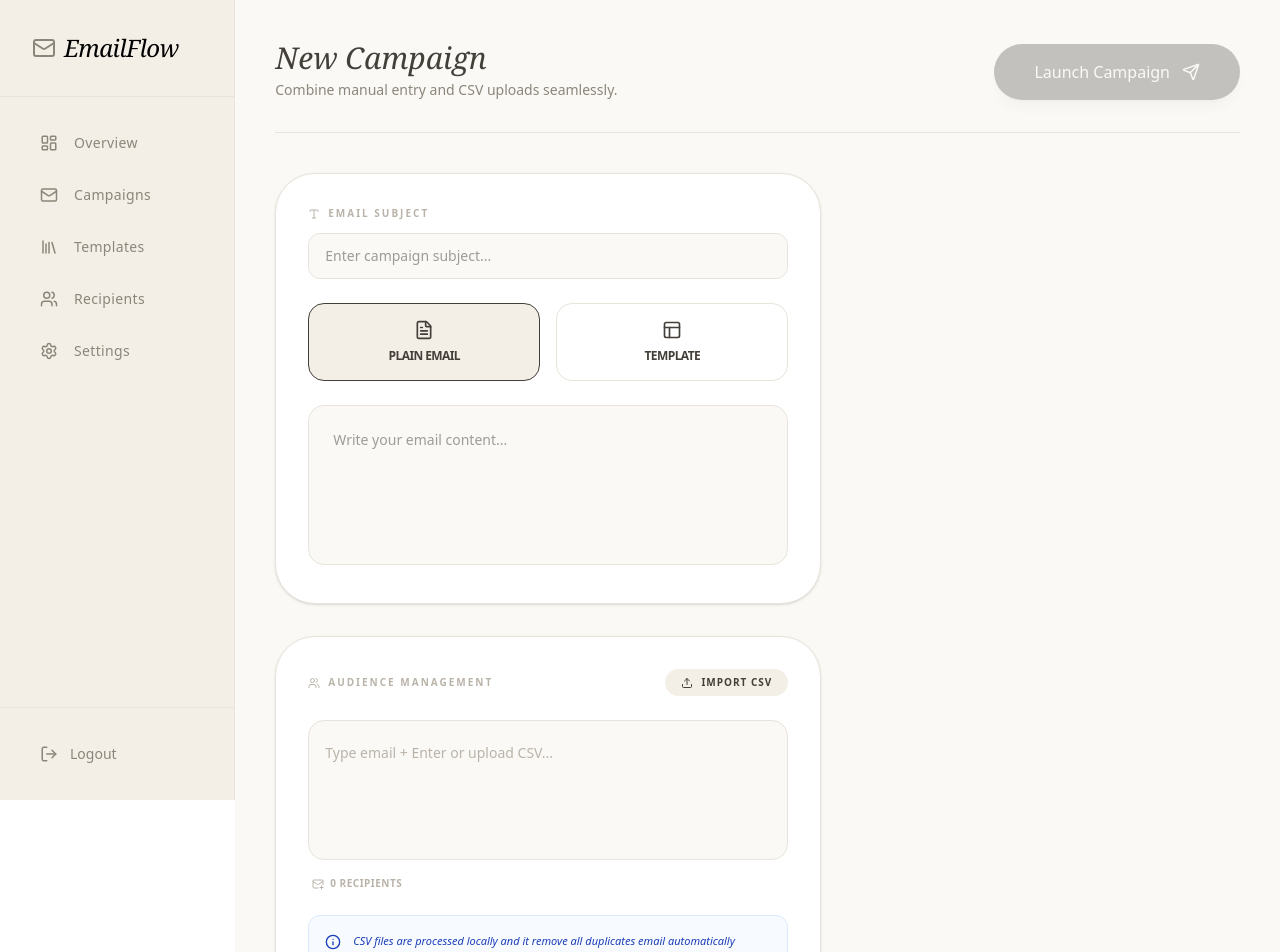
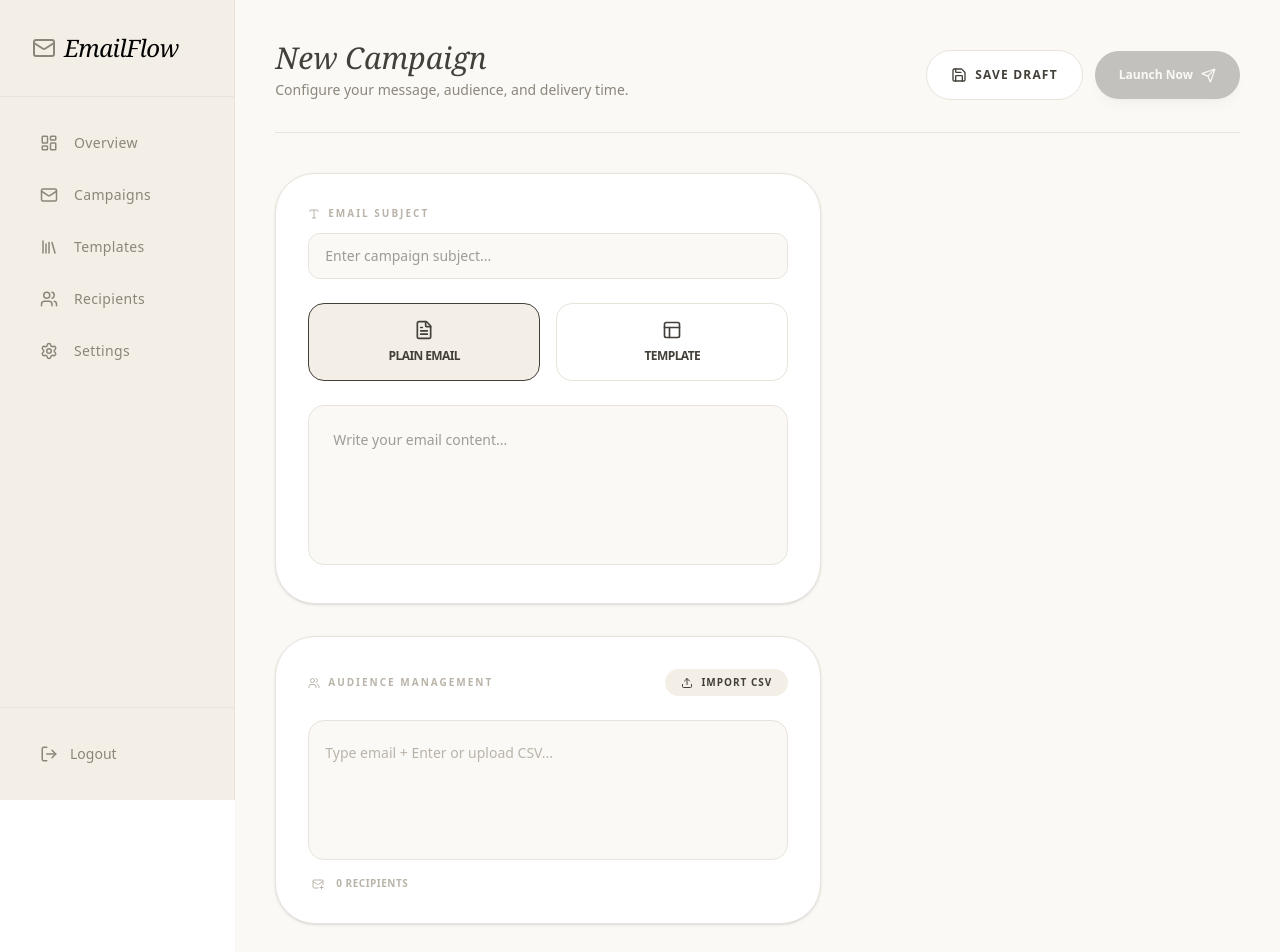
Before and after one commit to devmilon923/EmailFlow, a Next.js app: page /dashboard/campaigns/create in a window 1280 px wide. Shown: the top 952 px of the page. Built offline with nearby package versions, Linux system fonts and the light colour scheme.

Commit message:
improve layout

```diff
--- a/app/dashboard/campaigns/create/page.tsx
+++ b/app/dashboard/campaigns/create/page.tsx
@@ -14,6 +14,8 @@ import {
   X,
   MailPlus,
   FileCheck,
+  Calendar,
+  Save,
 } from 'lucide-react';
 
 // --- Types ---
@@ -27,8 +29,9 @@ interface CampaignFormData {
   bodyType: 'plain' | 'template';
   templateId: string | null;
   plainBody: string;
-  emailsArray: string[]; // This is now the single source of truth for audience
+  emailsArray: string[];
 }
+
 const DUMMY_TEMPLATES: Template[] = [
   { id: 'tmp_001', name: 'Minimalist Welcome' },
   { id: 'tmp_002', name: 'Monthly Newsletter' },
@@ -48,41 +51,32 @@ export default function CreateCampaign() {
   const [isParsing, setIsParsing] = useState(false);
   const fileInputRef = useRef<HTMLInputElement>(null);
 
-  // --- CSV Parsing Logic ---
+  // --- Handlers ---
   const handleCSVUpload = (e: React.ChangeEvent<HTMLInputElement>) => {
     const file = e.target.files?.[0];
     if (!file) return;
-
     setIsParsing(true);
     const reader = new FileReader();
-
     reader.onload = (event) => {
       const text = event.target?.result as string;
-      // Regex finds all valid email patterns globally in the file
       const emailRegex = /[a-zA-Z0-9._%+-]+@[a-zA-Z0-9.-]+\.[a-zA-Z]{2,}/g;
       const foundEmails = text.match(emailRegex) || [];
-
-      // Filter out duplicates and merge with existing list
       const uniqueNewEmails = Array.from(new Set(foundEmails)).map((e) =>
         e.toLowerCase()
       );
       const mergedEmails = Array.from(
         new Set([...formData.emailsArray, ...uniqueNewEmails])
       );
-
       setFormData((prev) => ({ ...prev, emailsArray: mergedEmails }));
       setIsParsing(false);
-      if (fileInputRef.current) fileInputRef.current.value = ''; // Reset input
+      if (fileInputRef.current) fileInputRef.current.value = '';
     };
-
     reader.readAsText(file);
   };
 
-  // --- Tag Input Logic ---
   const addEmailTag = () => {
     const email = inputValue.trim().toLowerCase();
     const emailRegex = /^[^\s@]+@[^\s@]+\.[^\s@]+$/;
-
     if (
       email &&
       emailRegex.test(email) &&
@@ -96,64 +90,46 @@ export default function CreateCampaign() {
     }
   };
 
-  const handleKeyDown = (e: KeyboardEvent<HTMLInputElement>) => {
-    if (e.key === 'Enter' || e.key === ',') {
-      e.preventDefault();
-      addEmailTag();
-    }
+  const handleAction = (status: 'launch' | 'schedule' | 'draft') => {
+    const payload = {
+      ...formData,
+      status: status,
+      timestamp: new Date().toISOString(),
     };
-
-  const removeEmailTag = (indexToRemove: number) => {
-    setFormData((prev) => ({
-      ...prev,
-      emailsArray: prev.emailsArray.filter(
-        (_, index) => index !== indexToRemove
-      ),
-    }));
-  };
-
-  const handleSubmit = (e: React.FormEvent) => {
-    e.preventDefault();
-
-    // Unified Request Body
-    const requestBody = {
-      subject: formData.subject,
-      content: {
-        type: formData.bodyType,
-        templateId:
-          formData.bodyType === 'template' ? formData.templateId : null,
-        body: formData.bodyType === 'plain' ? formData.plainBody : null,
-      },
-      recipients: formData.emailsArray, // Same format for both manual and CSV
-    };
-
-    console.log('--- Campaign Final Payload ---', requestBody);
+    console.log(`--- Campaign Action: ${status.toUpperCase()} ---`, payload);
     alert(
-      `Ready to send to ${formData.emailsArray.length} recipients. Check console for payload.`
+      `Campaign ${status === 'draft' ? 'saved as draft' : 'processed'}. Check console.`
     );
   };
 
   return (
     <div className="min-h-screen w-full bg-[#FAF9F6] text-[#433F39] flex flex-col items-center">
-      <form
-        onSubmit={handleSubmit}
-        className="max-w-275 w-full p-4 md:p-10 space-y-10"
-      >
-        {/* Header */}
-        <div className="flex flex-col md:flex-row md:items-end justify-between gap-4 border-b border-[#E9E4DB] pb-8">
+      <div className="max-w-275 w-full p-4 md:p-10 space-y-10">
+        {/* Header with Multi-Action Buttons */}
+        <div className="flex flex-col lg:flex-row lg:items-end justify-between gap-6 border-b border-[#E9E4DB] pb-8">
           <div>
             <h2 className="text-3xl font-serif italic">New Campaign</h2>
             <p className="text-[#8C867A] text-sm mt-1">
-              Combine manual entry and CSV uploads seamlessly.
+              Configure your message, audience, and delivery time.
             </p>
           </div>
+
+          <div className="flex flex-wrap items-center gap-3">
             <button
-            type="submit"
+              onClick={() => handleAction('draft')}
+              className="flex items-center gap-2 px-6 py-4 rounded-full border border-[#E9E4DB] bg-white text-xs font-bold uppercase tracking-widest hover:bg-[#F3EFE7] transition-all"
+            >
+              <Save size={16} /> Save Draft
+            </button>
+
+            <button
+              onClick={() => handleAction('launch')}
               disabled={formData.emailsArray.length === 0 || !formData.subject}
-            className="bg-[#433F39] disabled:opacity-30 text-[#FAF9F6] px-10 py-4 rounded-full font-medium hover:bg-[#2D2A26] transition-all flex items-center gap-3 shadow-lg"
+              className="bg-[#433F39] disabled:opacity-30 text-[#FAF9F6] gap-2 px-6 py-4 rounded-full font-bold text-xs hover:bg-[#2D2A26] transition-all flex items-center  shadow-lg"
             >
-            Launch Campaign <Send size={18} />
+              Launch Now <Send size={15} />
             </button>
+          </div>
         </div>
 
         <div className="grid grid-cols-1 lg:grid-cols-12 gap-10">
@@ -213,17 +189,15 @@ export default function CreateCampaign() {
                   className="w-full h-40 bg-[#FAF9F6] border border-[#E9E4DB] rounded-2xl p-6 outline-none text-sm resize-none"
                 />
               ) : (
-                formData.bodyType === 'template' && (
                 <div className="p-10 bg-[#FAF9F6] rounded-2xl border border-dashed border-[#E9E4DB] text-center text-xs text-[#8C867A]">
                   {formData.templateId
                     ? `Selected: ${DUMMY_TEMPLATES.find((t) => t.id === formData.templateId)?.name}`
                     : 'Select a template from the right sidebar.'}
                 </div>
-                )
               )}
             </div>
 
-            {/* Combined Audience Section */}
+            {/* Audience Section */}
             <div className="bg-white border border-[#E9E4DB] rounded-[2.5rem] p-8 shadow-sm space-y-6">
               <div className="flex items-center justify-between">
                 <label className="text-[10px] uppercase tracking-[0.2em] font-bold text-[#BAB3A9] flex items-center gap-2">
@@ -251,7 +225,7 @@ export default function CreateCampaign() {
                       {email}
                       <button
                         type="button"
-                        onClick={() => removeEmailTag(index)}
+                        // onClick={() => removeEmailTag(index)}
                         className="hover:text-red-500 transition-colors"
                       >
                         <X size={14} />
@@ -262,7 +236,12 @@ export default function CreateCampaign() {
                     type="text"
                     value={inputValue}
                     onChange={(e) => setInputValue(e.target.value)}
-                    onKeyDown={handleKeyDown}
+                    onKeyDown={(e) => {
+                      if (e.key === 'Enter' || e.key === ',') {
+                        e.preventDefault();
+                        addEmailTag();
+                      }
+                    }}
                     onBlur={addEmailTag}
                     placeholder={
                       formData.emailsArray.length === 0
@@ -272,17 +251,14 @@ export default function CreateCampaign() {
                     className="flex-1 min-w-50 bg-transparent outline-none text-sm py-1.5 placeholder-[#BAB3A9]"
                   />
                 </div>
-
                 <div className="flex justify-between items-center px-1">
-                  <div className="flex items-center gap-3">
-                    <p className="text-[10px] font-bold text-[#BAB3A9] uppercase tracking-wider flex items-center gap-1.5">
+                  <div className="flex items-center gap-3 text-[10px] font-bold text-[#BAB3A9] uppercase tracking-wider">
                     <MailPlus size={12} /> {formData.emailsArray.length}{' '}
                     Recipients
-                    </p>
                     {formData.emailsArray.length > 0 && (
-                      <div className="flex items-center gap-1 text-[10px] text-green-600 font-bold uppercase tracking-wider">
-                        <FileCheck size={12} /> Ready to send
-                      </div>
+                      <span className="text-green-600 flex items-center gap-1">
+                        <FileCheck size={12} /> Deduplicated
+                      </span>
                     )}
                   </div>
                   {formData.emailsArray.length > 0 && (
@@ -298,21 +274,13 @@ export default function CreateCampaign() {
                   )}
                 </div>
               </div>
-
-              <div className="p-4 bg-blue-50/50 rounded-xl border border-blue-100 flex gap-3 text-blue-800">
-                <Info size={16} className="shrink-0 mt-0.5" />
-                <p className="text-[11px] leading-relaxed italic">
-                  CSV files are processed locally and it remove all duplicates
-                  email automatically
-                </p>
-              </div>
             </div>
           </div>
 
-          {/* Right Column: Sidebar */}
+          {/* Right Column: Templates Sidebar */}
           <div className="lg:col-span-5">
             <div
-              className={`bg-white border border-[#E9E4DB] rounded-[2.5rem] p-8 shadow-sm transition-all duration-300 ${formData.bodyType === 'plain' ? ' hidden' : 'opacity-100'}`}
+              className={`bg-white border border-[#E9E4DB] rounded-[2.5rem] p-8 shadow-sm transition-all duration-300 ${formData.bodyType === 'plain' ? 'hidden' : 'opacity-100'}`}
             >
               <label className="text-[10px] uppercase tracking-[0.2em] font-bold text-[#BAB3A9] flex items-center gap-2 mb-6">
                 <Layers size={12} /> Select Template
@@ -331,7 +299,7 @@ export default function CreateCampaign() {
                       <p className="text-xs font-bold text-[#433F39]">
                         {tmpl.name}
                       </p>
-                      <p className="text-[10px] text-[#BAB3A9] mt-1 font-mono">
+                      <p className="text-[10px] text-[#BAB3A9] mt-1 font-mono uppercase tracking-tighter">
                         {tmpl.id}
                       </p>
                     </div>
@@ -344,7 +312,7 @@ export default function CreateCampaign() {
             </div>
           </div>
         </div>
-      </form>
+      </div>
     </div>
   );
 }
--- a/app/dashboard/campaigns/page.tsx
+++ b/app/dashboard/campaigns/page.tsx
@@ -60,9 +60,9 @@ export default function CampaignSection() {
   const [filter, setFilter] = useState<CampaignStatus | 'All'>('All');
 
   return (
-    <div className="min-h-screen w-full bg-[#FAF9F6] text-[#433F39]">
+    <div className="min-h-screen w-full  text-[#433F39]">
       {/* Header Area */}
-      <div className="p-8 md:p-12 pb-4">
+      <div className="py-8 md:py-12 pb-4">
         <div className="flex flex-col md:flex-row md:items-center justify-between gap-6">
           <div>
             <h1 className="text-3xl font-serif italic tracking-tight">
@@ -109,7 +109,7 @@ export default function CampaignSection() {
       </div>
 
       {/* Campaign Cards Grid */}
-      <div className="p-8 md:p-12 pt-0 grid grid-cols-1 sm:grid-cols-2 lg:grid-cols-3 gap-6">
+      <div className="py-8 md:py-12 pt-0 grid grid-cols-1 sm:grid-cols-2 lg:grid-cols-3 gap-6">
         {CAMPAIGNS.filter((c) => filter === 'All' || c.status === filter).map(
           (campaign) => (
             <CampaignCard key={campaign.id} campaign={campaign} />
--- a/app/dashboard/layout.tsx
+++ b/app/dashboard/layout.tsx
@@ -30,7 +30,9 @@ export default function RootLayout({
       >
         <div className="flex">
           <Sidebar />
-          {children}
+          <div className="bg-[#FAF9F6] w-full">
+            <div className="max-w-350 mx-auto ">{children}</div>
+          </div>
         </div>
       </body>
     </html>
--- a/app/dashboard/page.tsx
+++ b/app/dashboard/page.tsx
@@ -53,7 +53,7 @@ export default function Dashboard() {
   return (
     <div className="min-h-screen w-full bg-[#FAF9F6] flex text-[#433F39] font-sans">
       <main className="flex-1 overflow-y-auto">
-        <header className="h-20 bg-white/50 backdrop-blur-md border-b border-[#E9E4DB] px-10 flex items-center justify-between sticky top-0 z-10">
+        <header className="h-20 bg-white/50 backdrop-blur-md border-b border-[#E9E4DB]  flex items-center justify-between sticky top-0 z-10">
           <div className="flex items-center gap-4 text-xs font-bold uppercase tracking-widest text-[#BAB3A9]">
             <span>System Status:</span>
             <span className="flex items-center gap-1.5 text-green-600">
@@ -69,7 +69,7 @@ export default function Dashboard() {
           </Link>
         </header>
 
-        <div className="p-10 space-y-8 max-w-7xl mx-auto">
+        <div className="py-10 space-y-8  mx-auto">
           {/* Requirement: Google App Password Warning */}
           {!isConfigured && (
             <div className="bg-[#FDFCFB] border border-[#E9E4DB] p-8 rounded-4xl flex items-center justify-between shadow-sm">
--- a/app/dashboard/templates/page.tsx
+++ b/app/dashboard/templates/page.tsx
@@ -94,8 +94,8 @@ export default function TemplateMarketplace() {
   const sortOptions = ['Free', 'Price: Low to High', 'Price: High to Low'];
 
   return (
-    <div className="min-h-screen w-full bg-[#FAF9F6] text-[#433F39] p-6 md:p-12">
-      <div className="max-w-350 mx-auto space-y-10">
+    <div className="min-h-screen w-full  text-[#433F39] py-6 md:py-12">
+      <div className=" space-y-10">
         {/* Header Section */}
         <div className="flex flex-col md:flex-row md:items-center justify-between gap-6">
           <div className="space-y-1">
```
Lines whose indentation alone changed are shown as unchanged.
